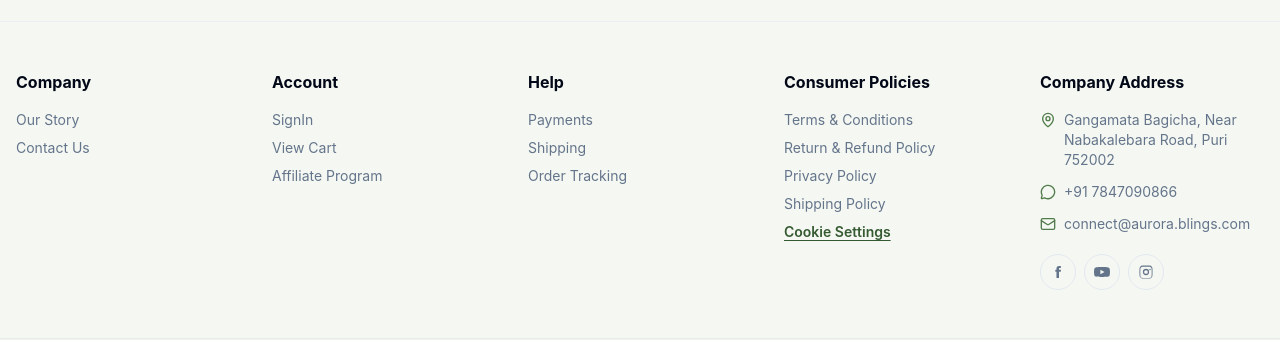
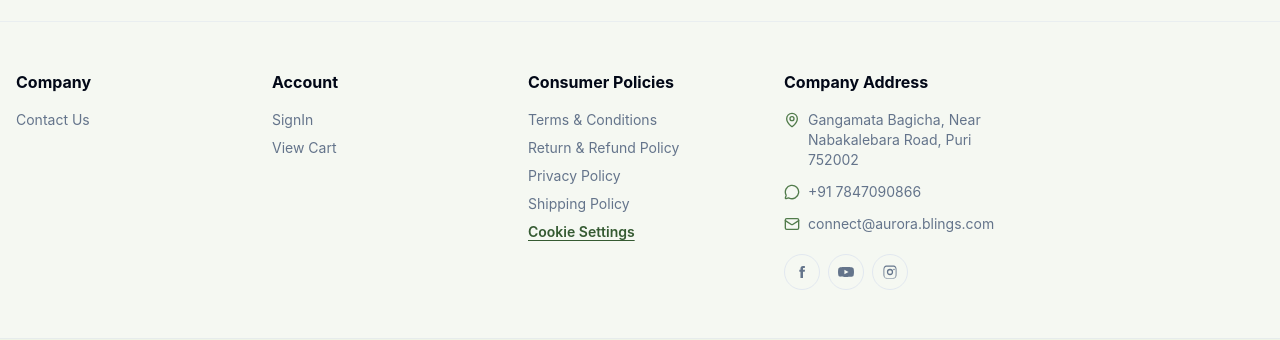
Before and after one commit to sukumarsatpathy/aurorablings, a React (Vite) app in the folder frontend/: page / in a window 1280 px wide. Shown: the part 1858-2198 px from the top of the page. Built offline with nearby package versions, Linux system fonts and the light colour scheme; no server answers.

Commit message:
Remove temporary footer menu items

```diff
--- a/frontend/src/components/storefront/Footer.tsx
+++ b/frontend/src/components/storefront/Footer.tsx
@@ -90,7 +90,6 @@ export const Footer: React.FC = () => {
             <div>
               <h4 className="text-base font-bold text-foreground">Company</h4>
               <ul className="mt-4 space-y-2 text-sm text-muted-foreground">
-                <li><Link to="/about" className="hover:text-primary transition-colors">Our Story</Link></li>
                 <li><Link to="/contact-us/" className="hover:text-primary transition-colors">Contact Us</Link></li>
               </ul>
             </div>
@@ -100,16 +99,6 @@ export const Footer: React.FC = () => {
               <ul className="mt-4 space-y-2 text-sm text-muted-foreground">
                 <li><Link to="/login" className="hover:text-primary transition-colors">SignIn</Link></li>
                 <li><Link to="/cart" className="hover:text-primary transition-colors">View Cart</Link></li>
-                <li><Link to="/shop" className="hover:text-primary transition-colors">Affiliate Program</Link></li>
-              </ul>
-            </div>
-
-            <div>
-              <h4 className="text-base font-bold text-foreground">Help</h4>
-              <ul className="mt-4 space-y-2 text-sm text-muted-foreground">
-                <li><Link to="/checkout" className="hover:text-primary transition-colors">Payments</Link></li>
-                <li><Link to="/shipping" className="hover:text-primary transition-colors">Shipping</Link></li>
-                <li><Link to="/track-order" className="hover:text-primary transition-colors">Order Tracking</Link></li>
               </ul>
             </div>
 
```
